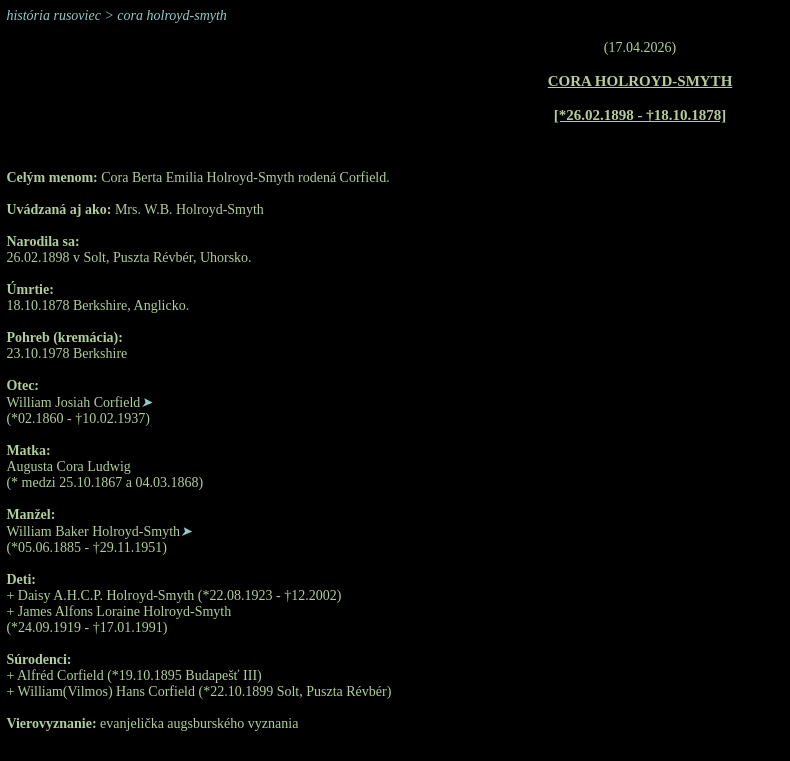
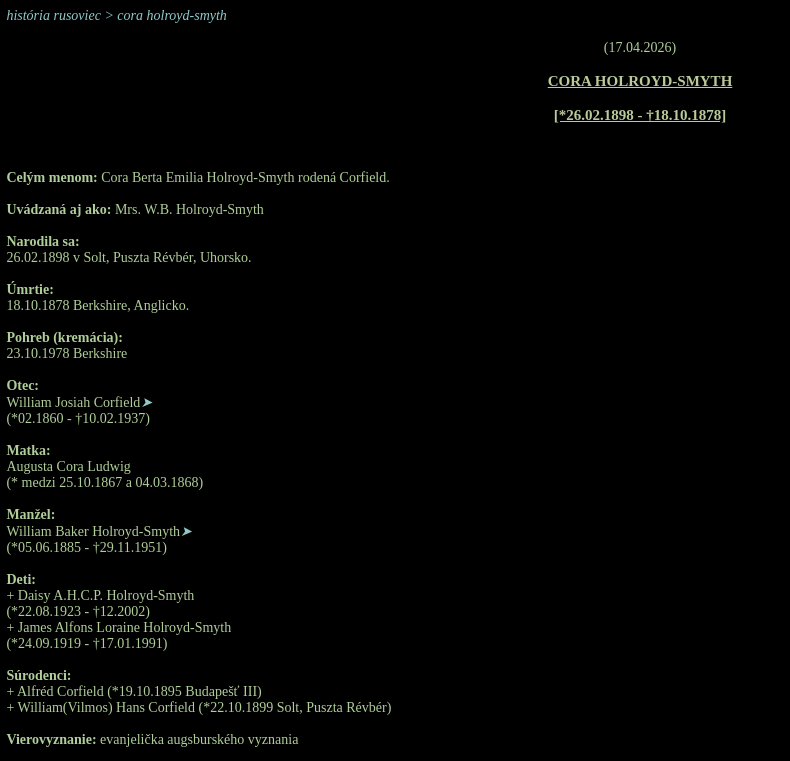
Before and after one commit to historia-rusoviec/cora-corfield, a plain HTML site: page index.html in a window 1280 px wide. Shown: the top 761 px of the page, without its empty margins (0-790 px from the left). Drawn offline with Linux system fonts and the light colour scheme.

Commit message:
Add files via upload

```diff
--- a/index.html
+++ b/index.html
@@ -68,7 +68,7 @@
 		      (*05.06.1885 - †29.11.1951)
                 <BR><BR>
 		     <b>Deti:</b> <BR>
-		         + Daisy A.H.C.P. Holroyd-Smyth (*22.08.1923 - †12.2002)<br>
+		         + Daisy A.H.C.P. Holroyd-Smyth<br> (*22.08.1923 - †12.2002)<br>
 		         + James Alfons Loraine Holroyd-Smyth<br> (*24.09.1919 - †17.01.1991)
 				    <BR><BR>
 		      <b>Súrodenci:</b> <BR>
```
